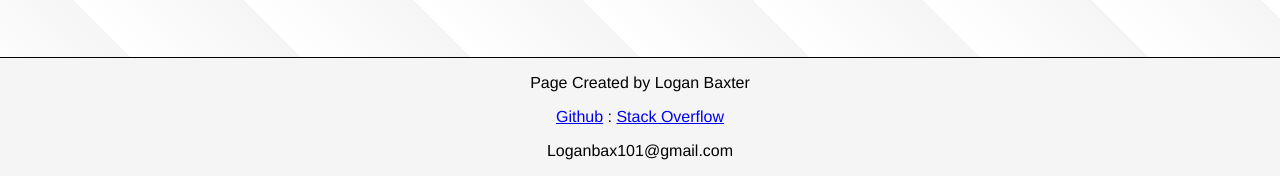
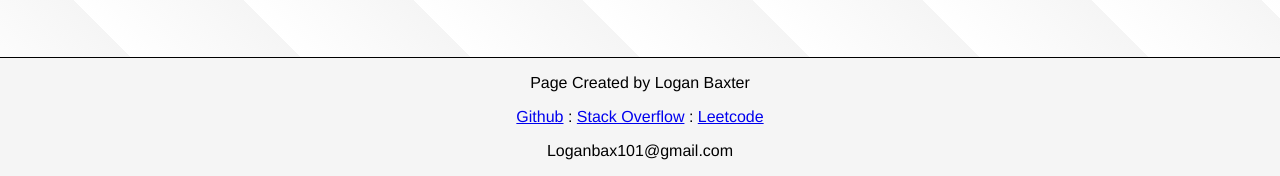
Before and after one commit to logan9997/ThisOrThat, a Django app: page /search/ in a window 1280 px wide. Shown: the part 704-880 px from the top of the page. Run offline with Django 4.2, Linux system fonts and the light colour scheme; data that the repository does not hold is empty; some libraries are stand-ins or nearby versions.

Commit message:
added links to leetcode and stackoverflow

```diff
--- a/App/templates/App/base.html
+++ b/App/templates/App/base.html
@@ -10,7 +10,7 @@
 
     <script>
         // Preserve scroll position on reload
-        window.onload = function() {
+    window.onload = function() {
         var scroll_pos = localStorage.getItem('document-scroll-pos')
         window.scrollTo(0,scroll_pos)
     }
@@ -44,7 +44,8 @@
             <p>Page Created by Logan Baxter</p>
             <p>
                 <a target="_blank" href="https://github.com/logan9997">Github</a> :
-                <a target="_blank" href="https://stackoverflow.com/users/18749472/logan-9997">Stack Overflow</a>
+                <a target="_blank" href="https://stackoverflow.com/users/18749472/logan-9997">Stack Overflow</a> :
+                <a target="_blank" href="https://leetcode.com/logan9997/">Leetcode</a>
             </p>
             <p>Loganbax101@gmail.com</p>
         </footer>
```
